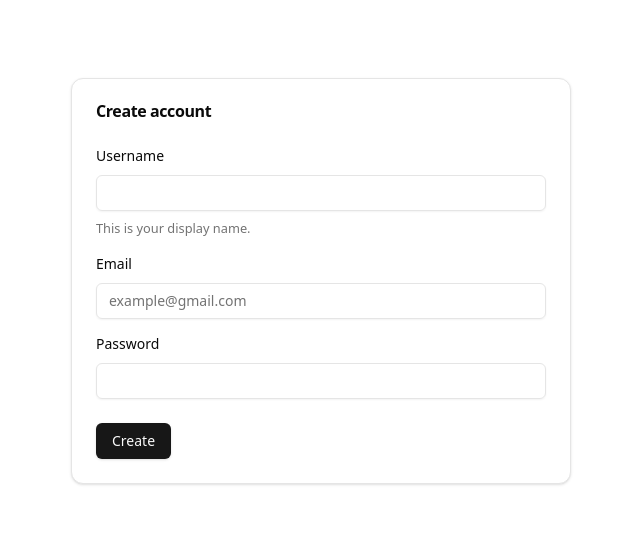
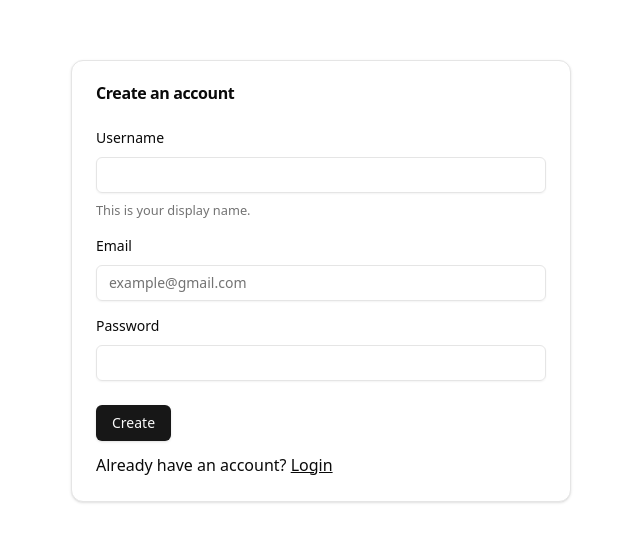
Before and after one commit to extrymes/CryptoPlay, a Next.js app: page /register in a window 1280 px wide. Shown: the part 119-660 px from the top of the page, without its empty margins (319-959 px from the left). Built offline with nearby package versions, Linux system fonts and the light colour scheme.

Commit message:
feat(auth): enhance login and register pages with navigation links

```diff
--- a/src/app/(auth)/layout.tsx
+++ b/src/app/(auth)/layout.tsx
@@ -4,7 +4,7 @@ export default function AuthLayout({
   children: React.ReactNode;
 }) {
   return (
-    <div className="flex min-h-screen items-center justify-center">
+    <div className="flex min-h-screen items-center justify-center mx-5">
       {children}
     </div>
   );
--- a/src/app/(auth)/login/page.tsx
+++ b/src/app/(auth)/login/page.tsx
@@ -12,6 +12,7 @@ import {
 } from "@/components/ui/form";
 import { Input } from "@/components/ui/input";
 import { zodResolver } from "@hookform/resolvers/zod";
+import Link from "next/link";
 import { useForm } from "react-hook-form";
 import { z } from "zod";
 
@@ -40,7 +41,7 @@ export default function Login() {
   return (
     <Card className="w-[500px]">
       <CardHeader>
-        <CardTitle>Login</CardTitle>
+        <CardTitle>Welcome back!</CardTitle>
       </CardHeader>
       <CardContent>
         <Form {...form}>
@@ -74,6 +75,12 @@ export default function Login() {
             <Button type="submit" className="mt-6">
               Login
             </Button>
+            <div className="mt-3">
+              Not account yet?{" "}
+              <Link href="/register" className="underline hover:opacity-80">
+                Register
+              </Link>
+            </div>
           </form>
         </Form>
       </CardContent>
--- a/src/app/(auth)/register/page.tsx
+++ b/src/app/(auth)/register/page.tsx
@@ -13,6 +13,7 @@ import {
 } from "@/components/ui/form";
 import { Input } from "@/components/ui/input";
 import { zodResolver } from "@hookform/resolvers/zod";
+import Link from "next/link";
 import { useForm } from "react-hook-form";
 import { z } from "zod";
 
@@ -51,7 +52,7 @@ export default function Register() {
   return (
     <Card className="w-[500px]">
       <CardHeader>
-        <CardTitle>Create account</CardTitle>
+        <CardTitle>Create an account</CardTitle>
       </CardHeader>
       <CardContent>
         <Form {...form}>
@@ -99,6 +100,12 @@ export default function Register() {
             <Button type="submit" className="mt-6">
               Create
             </Button>
+            <div className="mt-3">
+              Already have an account?{" "}
+              <Link href="/login" className="underline hover:opacity-80">
+                Login
+              </Link>
+            </div>
           </form>
         </Form>
       </CardContent>
```
